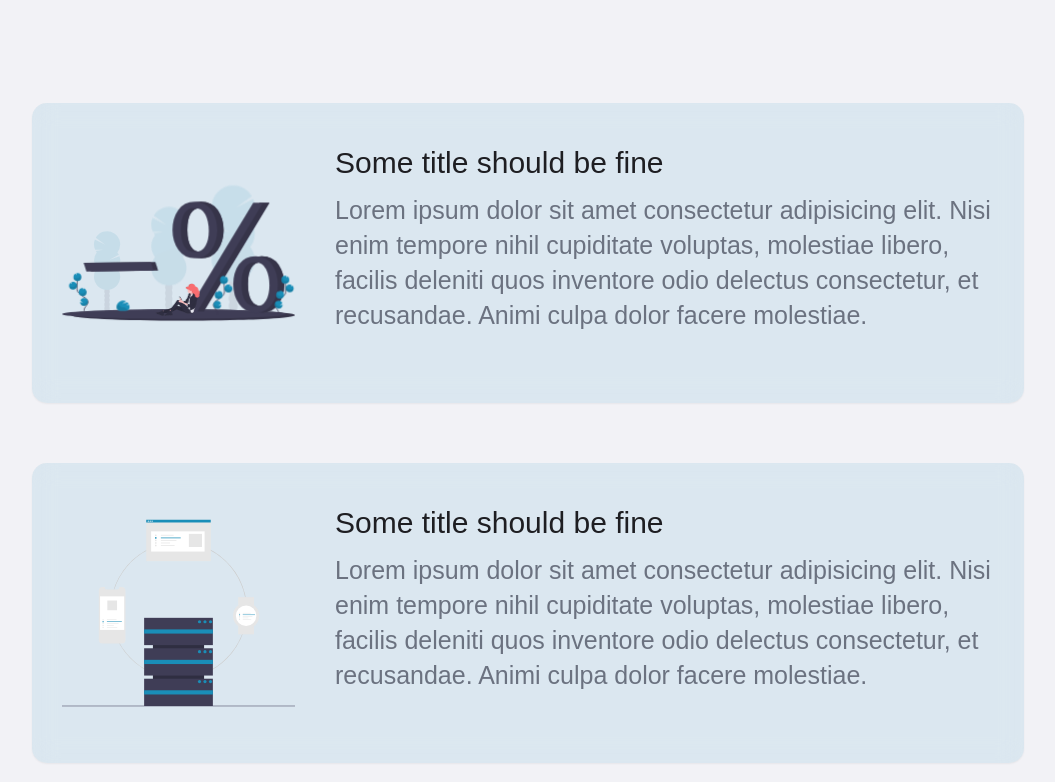
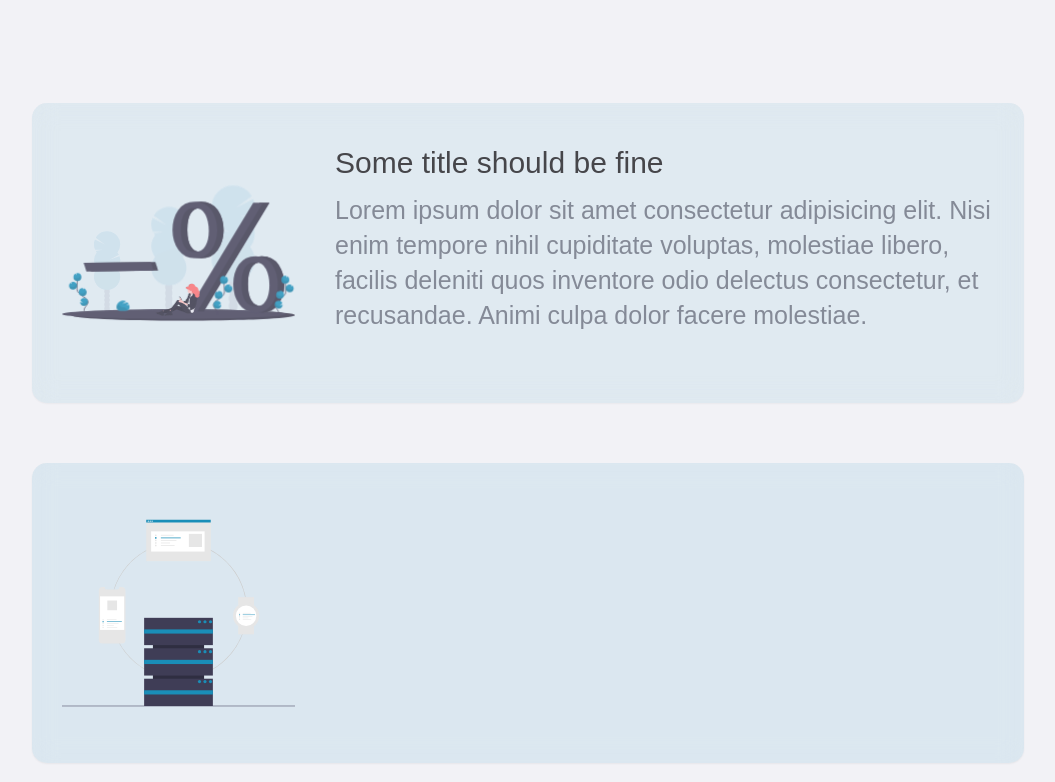
Before and after one commit to qarnayn-dev/qarnayn_portfolio, a Next.js app: page / in a window 1280 px wide. Shown: the part 518-1300 px from the top of the page, without its empty margins (112-1167 px from the left). Built offline with nearby package versions, Linux system fonts and the light colour scheme.

Commit message:
UP - dynamic animation on cards (unfinish)

```diff
--- a/components/CardWithGraphic.tsx
+++ b/components/CardWithGraphic.tsx
@@ -1,4 +1,6 @@
-import { useContext } from "react";
+import { useContext, useEffect, useState } from "react";
+import { IoSpeedometerOutline } from "react-icons/io5";
+import { Parallax } from "react-scroll-parallax";
 import { useSpringRef, useSpring, useChain, animated, easings } from "react-spring";
 import { ThemeContext } from "./DarkThemeToggle";
 
@@ -10,47 +12,57 @@ interface iCardWithGraphic{
 }
 
 /// Provide graphic and some descriptions
-export const CardWithGraphicContainer = ({title,content,graphic,graphicOnDark}:iCardWithGraphic )=> {
+export const CardWithGraphicContainer = ({ title, content, graphic, graphicOnDark }: iCardWithGraphic) => {
+  const [isOpen, setIsOpen] = useState(false);
   const { theme } = useContext(ThemeContext)
   const isDark: boolean = theme === 'dark'
+
+  const photoSpringRef = useSpringRef();
+  const photoSpring = useSpring({
+    ref: photoSpringRef,
+    config: { duration: 600 },
+    to: {x:0, scale: 1}
+  })
 
   // heading ref
   const titleSpring1Ref = useSpringRef();
   const titleSrping1 = useSpring({
     ref: titleSpring1Ref,
     config: { duration: 400 },
-    from: {opacity:0, y:100 },
-    to: {opacity:1, y:0}
+    to:isOpen? {opacity:  1, y:0} : { opacity: 0, y: 100 }
   });
+
   const titleSpring2Ref = useSpringRef();
   const titleSpring2 = useSpring({
     ref: titleSpring2Ref,
     config: { duration: 600, easing: easings.easeOutBounce},
-    from: { transform: 'rotateX(180deg)'},
-    to: {transform: 'rotateX(0deg)'}
+    to: isOpen? {transform: 'rotateX(0deg)'}: { transform: 'rotateX(180deg)'}
   });
   // description ref
   const descMotionRef = useSpringRef();
   const descSpring = useSpring({
     ref: descMotionRef,
-    config: { duration: 200, },
-    from: {opacity: 0},
-    to: {opacity: 1}
+    config: { duration: 200 },
+    to: isOpen? {opacity: 1} : {opacity: 0}
   });
   //  using chains
   useChain([titleSpring1Ref, titleSpring2Ref, descMotionRef]);
 
   return (
-    <div className='my-6 px-4 md:px-6 py-8 rounded-xl apply-glass h-60 w-full md:max-w-[80%] bg-primary-base bg-opacity-10 flex gap-4 md:gap-6 shadow-sm'>
-      <div className='mr-2 min-w-[25%] max-w-[40%] flex'>
+    <Parallax
+        opacity={[0, 5]}
+        onProgressChange={(progress) => { if (progress > 0.15) setIsOpen(true) }}
+        onExit={()=>setIsOpen(false)}
+        className='my-6 px-4 md:px-6 py-8 rounded-xl apply-glass h-60 w-full md:max-w-[80%] bg-primary-base bg-opacity-10 flex gap-4 md:gap-6 shadow-sm justify-center'>
+        <animated.div style={photoSpring} className='mr-2 min-w-[25%] max-w-[40%] flex'>
           {isDark ? graphicOnDark: graphic}
-      </div>
+        </animated.div>
         <div className='w-full style-body'>
           <animated.div style={titleSrping1} className='mb-2 style-subheading'>
             <animated.h2 style={titleSpring2}>{title}</animated.h2>
           </animated.div>
           <animated.div style={descSpring} className='style-secondary'>{content}</animated.div>
         </div>
-    </div>
+      </Parallax>
   )
 }
--- a/pages/index.tsx
+++ b/pages/index.tsx
@@ -65,7 +65,7 @@ const Intro = () => {
           specialTexts={['Qarnayn.']}
           specialStyleClass={`text-primary-t2 font-medium`}
         />
-        <h1 className='style-subheading style-secondary'>A software developer with mind of an engineer and eyes of an artist</h1>
+        <h1 className='style-subheading style-secondary'>An engineer who codes with a taste of art</h1>
         <div className='mt-4 style-body'>Lorem ipsum dolor sit amet consectetur adipisicing elit. Nisi enim tempore nihil cupiditate voluptas, molestiae libero, facilis deleniti quos inventore odio delectus consectetur, et recusandae. Animi culpa dolor facere molestiae.</div>
       </div>
     </div>
```
Lines whose indentation alone changed are shown as unchanged.
